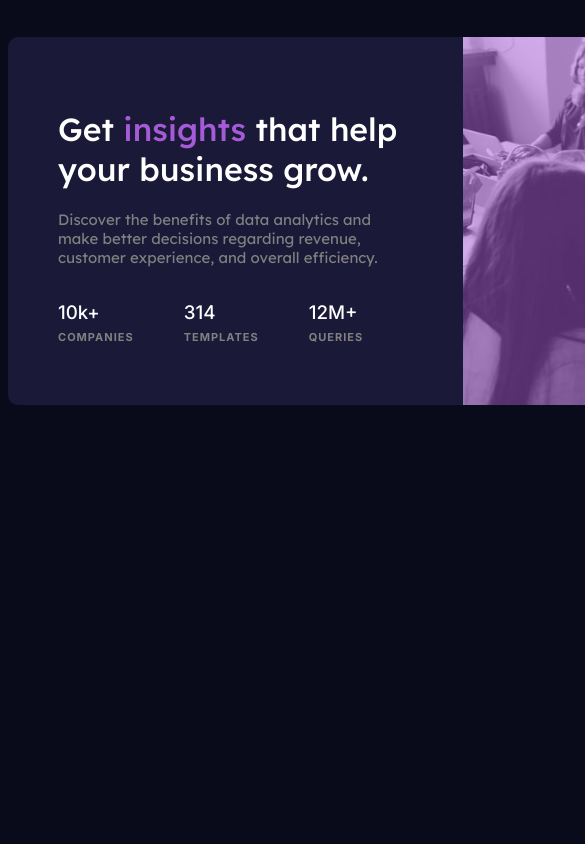
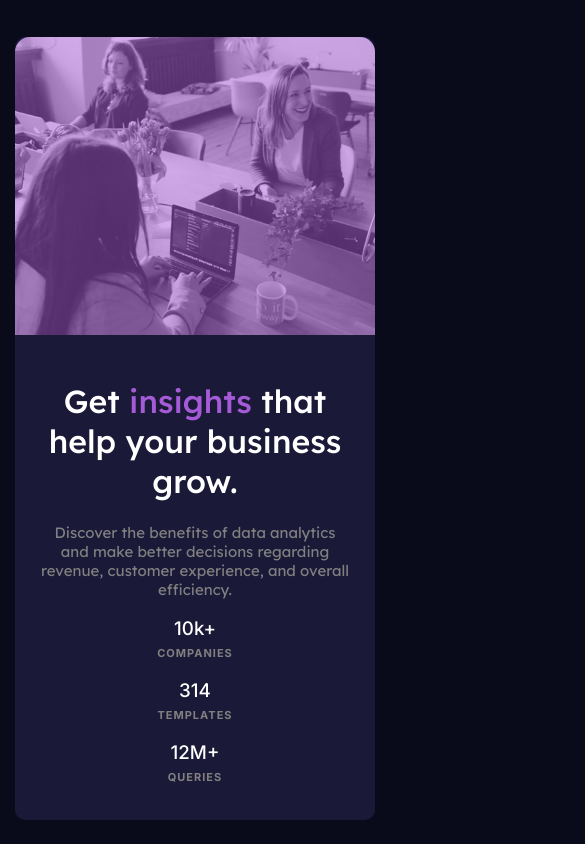
Before and after one commit to MatthiasMatthys/stats-preview-card-component-main, a plain HTML site: page index.html in a window 390 px wide. Shown: the top 844 px of the page, 585 px wide, since content can reach past the window. Drawn offline with Linux system fonts and the light colour scheme.

Commit message:
Add mobile css

```diff
--- a/index.html
+++ b/index.html
@@ -50,7 +50,7 @@
         </div>
     </div>
     <div class="image">
-      <img src="/images/image-header-desktop.jpg" alt="">
+      <img src="images/image-header-desktop.jpg" alt="">
     </div>
   </div>
 </body>
--- a/stylesheets/stylesheet.css
+++ b/stylesheets/stylesheet.css
@@ -23,12 +23,13 @@ body {
 .image {
     display: inline-block;
     width: 50%;
-    background:  hsl(277, 64%, 61%);
+    background: hsl(277, 64%, 61%);
     border-radius: 0px 15px 15px 0px;
     position: relative;
 }
-.insights{
-    color: hsl(276,61%,60%);
+
+.insights {
+    color: hsl(276, 61%, 60%);
     font-family: "Lexend Deca", "sans-serif";
 }
 
@@ -41,36 +42,81 @@ img {
 
 }
 
-p{
+p {
     color: grey;
     font-family: "Lexend Deca", "sans-serif";
     font-size: 15px;
     font-weight: 400;
 }
+
 h1 {
     color: white;
     font-family: "Lexend Deca", "sans-serif";
     font-weight: 500;
 }
-h3{
+
+h3 {
     color: white;
     font-family: "Inter", "sans-serif";
     font-weight: 500;
     margin-bottom: -5px;
 }
-.numbers{
+
+.numbers {
     display: flex;
 }
 
-.numbers div{
+.numbers div {
     padding-right: 50px;
     padding-top: -55px;
 }
 
-.numbers div p{
+.numbers div p {
     color: grey;
     font-family: "Inter", "sans-serif";
     font-size: 11px;
     font-weight: 700;
     letter-spacing: 1px;
 }
+
+@media only screen and (max-width: 600px) {
+    .container {
+        margin-top: 10%;
+        width: 360px;
+        background-color: hsl(244, 38%, 16%);
+        border-radius: 10px 10px 10px 10px;
+        height: auto;
+        display: flex;
+        flex-direction: column;
+    }
+
+    .image {
+        width: 360px;
+        order: 1;
+        height: 297.33px;
+        border-radius: 15px 15px 0px 0px;
+    }
+
+    img {
+        border-radius: 15px 15px 0px 0px;
+    }
+
+    .stats {
+        order: 2;
+        width: auto;
+        padding: 25px;
+        text-align: center;
+    }
+
+    .stats p{
+        text-align: center;
+    }
+
+    .numbers {
+        display: inline;
+    }
+
+    .numbers div {
+        padding-right: 0px;
+    }
+}
```
